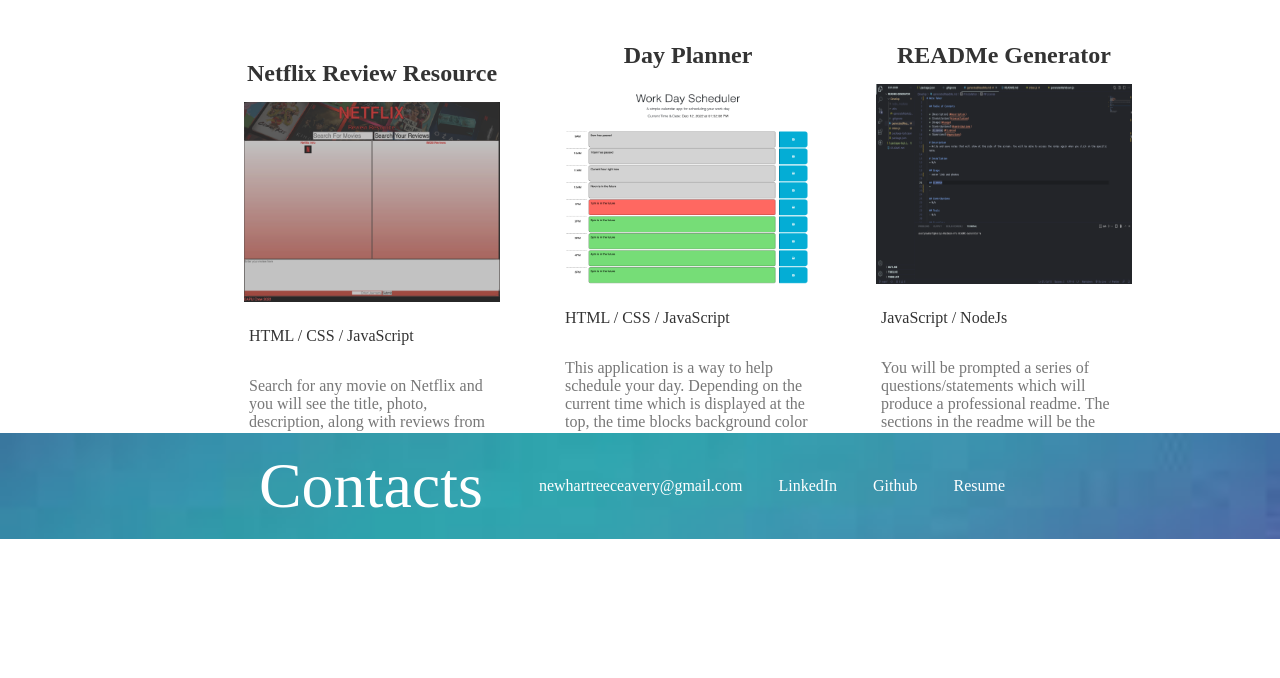
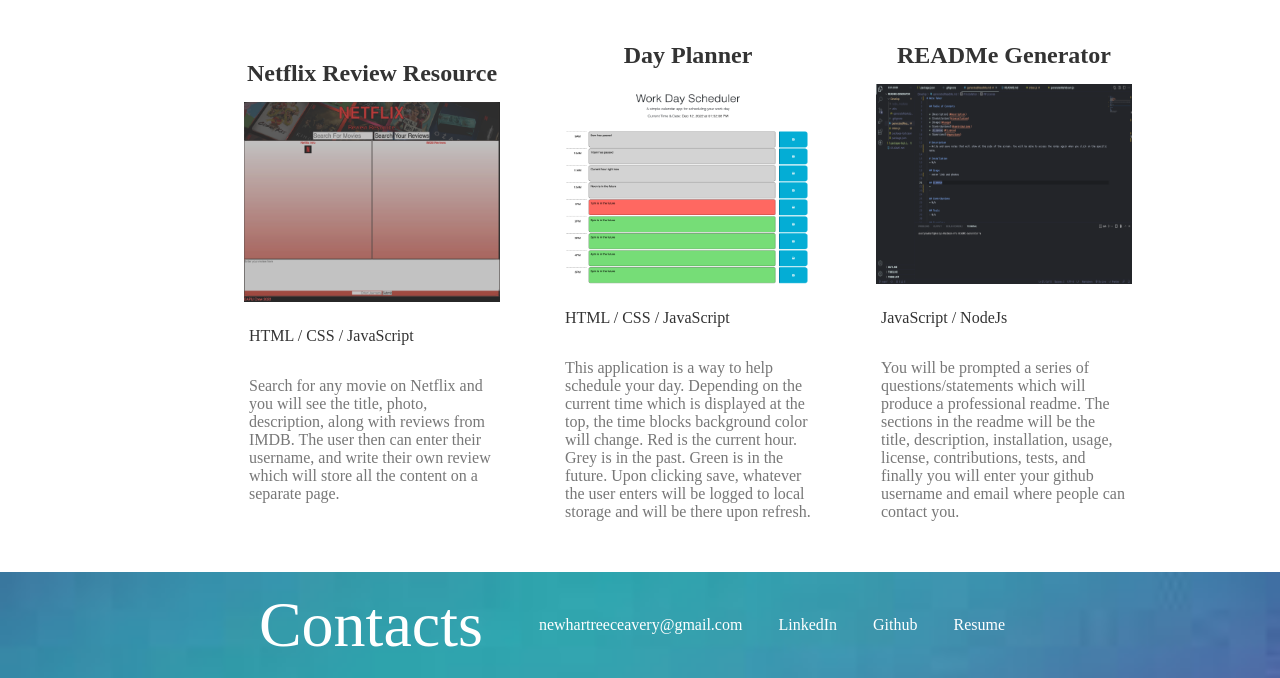
Before and after one commit to AveryNewhart/My-Personal-Portfolio, a plain HTML site: page work.html in a window 1280 px wide. Shown: the part 261-939 px from the top of the page. Before the commit the page ends 833 px from the top, so only its background shows below. Drawn offline with Linux system fonts and the light colour scheme.

Commit message:
fixed footer

```diff
--- a/assets/style.css
+++ b/assets/style.css
@@ -92,7 +92,7 @@ html, body {
     border-radius: 50%;
 }
 
-footer {
+ .footer-m {
     position: absolute;
     bottom: 0;
     width: 100%;
@@ -164,7 +164,9 @@ footer {
 }
 
 .work-footer {
-    position: absolute;
+    /* position: absolute;
     bottom: 0;
-    width: 100%;
+    width: 100%; */
+    display: flex;
+    align-items: flex-end;
 }
```
Also changed, not shown: index.html (+1 -1 lines).
